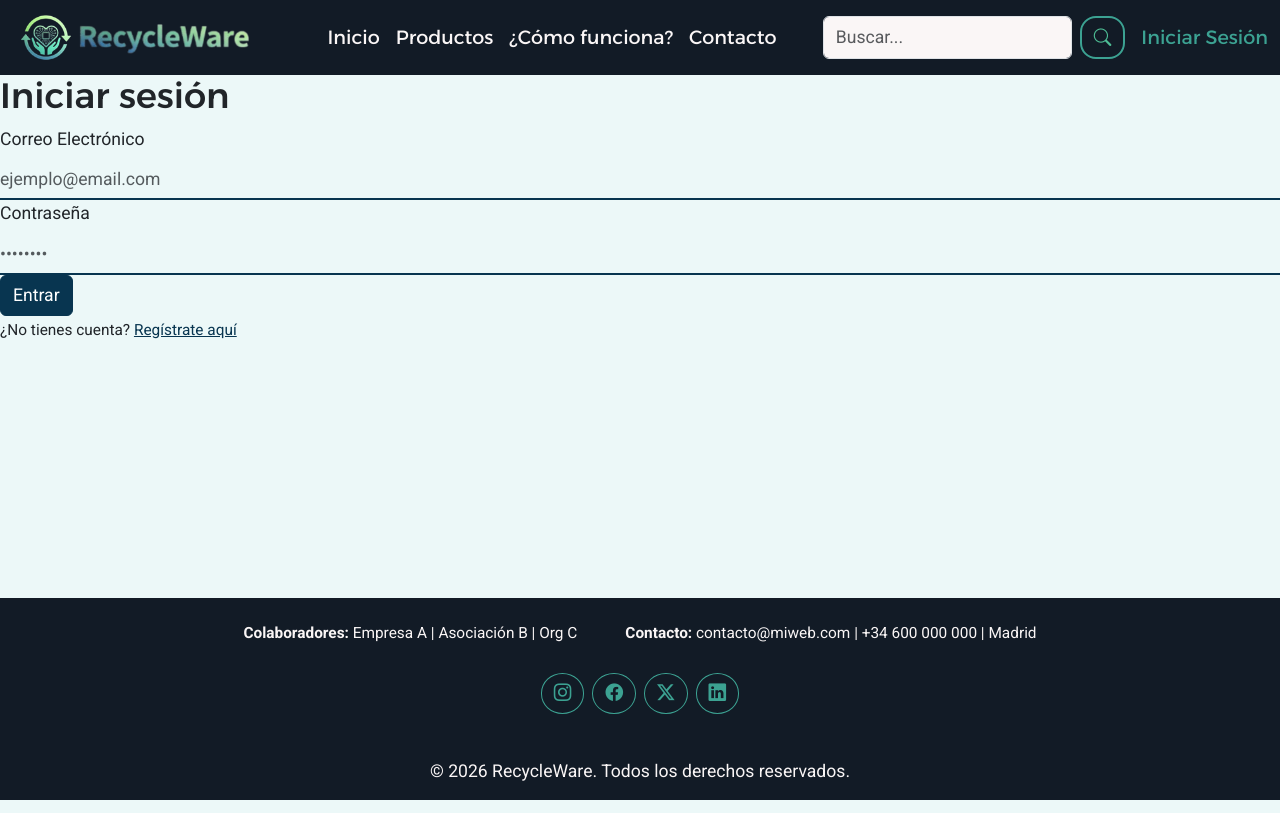
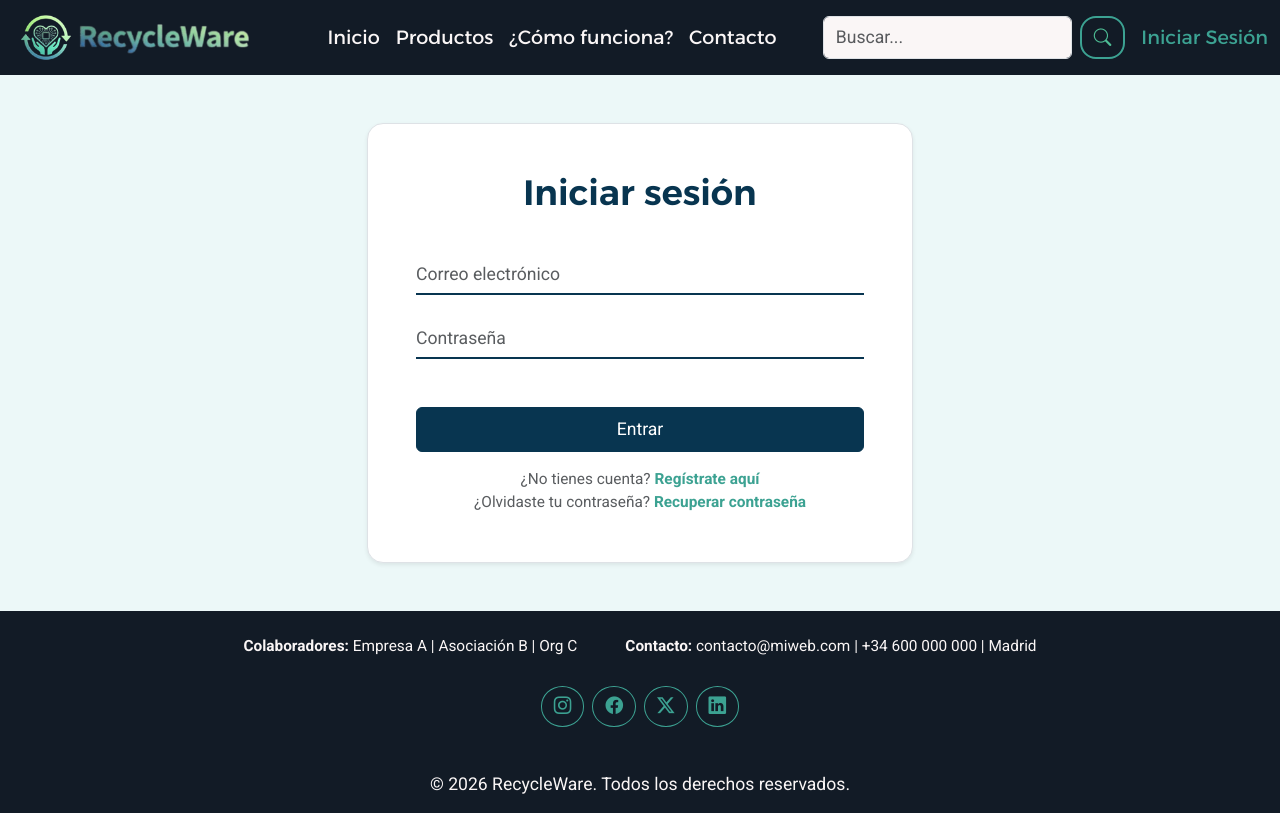
Before and after one commit to RecyclewareDAW/RecycleWare---ReactFronted, a React (Vite) app: page /login in a window 1280 px wide. Built offline with nearby package versions, Linux system fonts and the light colour scheme.

Commit message:
Se crea CustomForm y FormCard, también se limpia la instalación de bootstrap-icons y se termina página de login

```diff
--- a/package.json
+++ b/package.json
@@ -11,7 +11,6 @@
   },
   "dependencies": {
     "bootstrap": "^5.3.8",
-    "bootstrap-icons": "^1.13.1",
     "react": "^19.2.0",
     "react-dom": "^19.2.0",
     "react-router-dom": "^7.13.1",
--- /dev/null
+++ b/src/components/CustomForm.jsx
@@ -0,0 +1,33 @@
+import { useState } from 'react';
+
+const CustomForm = ({ onSubmit, children }) => {
+  // Estado para controlar si mostramos los errores en rojo o no
+  const [validated, setValidated] = useState(false);
+
+  const handleFormSubmit = (event) => {
+    event.preventDefault(); // Evita que la página recargue
+    const form = event.currentTarget;
+
+    // Bootstrap comprueba si todos los "required" están completos
+    if (form.checkValidity() === false) {
+      event.stopPropagation();
+      setValidated(true); // Activa la clase 'was-validated' para mostrar el rojo
+    } else {
+      // Si todo está ok, ejecuta la función de envío que se le pasas desde el Login o Registro
+      onSubmit(event);
+    }
+  };
+
+  return (
+    <form
+      noValidate
+      onSubmit={handleFormSubmit}
+      className={`needs-validation ${validated ? 'was-validated' : ''}`}
+    >
+      {/* "children" representa a todos los <CustomInput> que pongamos adentro */}
+      {children}
+    </form>
+  );
+};
+
+export default CustomForm;
--- a/src/components/Session/CustomInput.jsx
+++ b/src/components/CustomInput.jsx
@@ -1,4 +1,4 @@
-const FormInput = ({ id, label, type, placeholder, required, errorMessage, hideLabel }) => {
+const CustomInput = ({ id, label, type, placeholder, required, errorMessage, hideLabel, value, onChange }) => {
   // Si el input es un checkbox
   if (type === "checkbox") {
     return (
@@ -23,8 +23,8 @@ const FormInput = ({ id, label, type, placeholder, required, errorMessage, hideL
   // Si es un Textarea
   if (type === "textarea") {
     return (
-      <div className="w-100">
-        <label htmlFor={id} className={`form-label ${hideLabel ? 'd-none' : ''}`}>
+      <div className="w-100 mb-4">
+        <label htmlFor={id} className={`form-label text-secondary ${hideLabel ? 'd-none' : ''}`}>
           {label}
         </label>
         <textarea
@@ -34,6 +34,8 @@ const FormInput = ({ id, label, type, placeholder, required, errorMessage, hideL
           rows="2"
           placeholder={placeholder}
           required={required}
+          value={value}
+          onChange={onChange}
         ></textarea>
         <div className="invalid-feedback">
           {errorMessage}
@@ -43,8 +45,8 @@ const FormInput = ({ id, label, type, placeholder, required, errorMessage, hideL
   }
 
   return (
-    <div className="w-100">
-      <label htmlFor={id} className={`form-label ${hideLabel ? 'd-none' : ''}`}>{label}</label>
+    <div className="w-100 mb-4">
+      <label htmlFor={id} className={`form-label fw-bold text-secondary ${hideLabel ? 'd-none' : ''}`}>{label}</label>
       <input
         className="form-control rounded-0 px-0 shadow-none text-primary inputs"
         id={id}
@@ -52,6 +54,8 @@ const FormInput = ({ id, label, type, placeholder, required, errorMessage, hideL
         name={id}
         placeholder={placeholder}
         required={required}
+        value={value}
+        onChange={onChange}
       />
       <div className="invalid-feedback">
         {errorMessage}
@@ -60,4 +64,4 @@ const FormInput = ({ id, label, type, placeholder, required, errorMessage, hideL
   )
 }
 
-export default FormInput;
+export default CustomInput;
--- /dev/null
+++ b/src/components/FormCard.jsx
@@ -0,0 +1,25 @@
+const FormCard = ({ title, subtitle, colSize, children }) => {
+  return (
+    <div className="row justify-content-center">
+      {/* Usamos colSize para que el Registro pueda ser más ancho que el Login */}
+      <div className={`col-12 col-md-8 ${colSize}`}>
+
+        {/* Estilo de la card del formulario */}
+        <div className="bg-white py-5 px-4 px-md-5 rounded-4 border shadow-sm">
+          <h2 className="titulo mb-4">{title}</h2>
+
+          {/* Subtítulo opcional */}
+          {subtitle && (
+            <p className="text-center text-muted mb-4">{subtitle}</p>
+          )}
+
+          {/* Aquí dentro se creará el CustomForm, los CustomInput */}
+          {children}
+
+        </div>
+      </div>
+    </div>
+  );
+};
+
+export default FormCard;
--- a/src/components/Session/FormLogin.jsx
+++ b/src/components/Session/FormLogin.jsx
@@ -1,24 +1,31 @@
 import { useState } from 'react';
-import CustomInput from './CustomInput';
+import { Link } from 'react-router-dom';
+import FormCard from '../FormCard';
+import CustomForm from '../CustomForm';
+import CustomInput from '../CustomInput';
 
 const FormLogin = () => {
   const [email, setEmail] = useState('');
   const [password, setPassword] = useState('');
-  const handlerSudmit = (e) => {
-    e.preventDefault();
+
+  // Esta funcion solo se ejecuta si esta el formulario 100% válido
+  const handleSubmit = (e) => {
+    console.log("Enviando al servidor...");
+    console.log("Email capturado:", email);
+    console.log("Contraseña capturada:", password);
   };
 
   return (
-    <>
-      <h2>Iniciar sesión</h2>
-      <form onSubmit={handlerSudmit}>
+    <FormCard title="Iniciar sesión" colSize="col-lg-6">
+      <CustomForm onSubmit={handleSubmit}>
         <CustomInput
           id="email"
           label="Correo Electrónico"
           type="email"
-          placeholder="ejemplo@email.com"
+          placeholder="Correo electrónico" // Lo cambiamos para que se lea mejor sin label
           required={true}
-          // Le pasamos el estado y la función para actualizarlo
+          hideLabel={true} // Esto oculta el label
+          errorMessage="Introduce un correo válido."
           value={email}
           onChange={(e) => setEmail(e.target.value)}
         />
@@ -27,23 +34,24 @@ const FormLogin = () => {
           id="password"
           label="Contraseña"
           type="password"
-          placeholder="••••••••"
+          placeholder="Contraseña" // Lo cambiamos para que se lea mejor sin label
           required={true}
+          hideLabel={true} // Esto oculta el label
+          errorMessage="La contraseña es obligatoria."
           value={password}
           onChange={(e) => setPassword(e.target.value)}
         />
-
-        <button type="submit" className="btn btn-primary">
+        <button type="submit" className="btn btn-primary w-100 py-2 mb-3 mt-4">
           Entrar
         </button>
-      </form>
-      <div>
-        <small>
-          ¿No tienes cuenta? <a href="/registro">Regístrate aquí</a>
-        </small>
-      </div>
-    </>
-
+      </CustomForm>
+      <p className="text-center text-muted small mb-0">
+        ¿No tienes cuenta? <Link to="/registro" className="text-secondary text-decoration-none fw-bold">Regístrate aquí</Link>
+      </p>
+      <p className="text-center text-muted small mb-0">
+        ¿Olvidaste tu contraseña? <Link to="/#" className="text-secondary text-decoration-none fw-bold">Recuperar contraseña</Link>
+      </p>
+    </FormCard>
   )
 }
 
--- a/src/pages/Login.jsx
+++ b/src/pages/Login.jsx
@@ -14,8 +14,7 @@ const Login = () => {
                 <div className="d-flex flex-column min-vh-100">
                     <Header />
 
-
-                    <main className='flex-fill'>
+                    <main className='flex-fill container py-5 align-content-center'>
                         <FormLogin/>
                     </main>
 
```
